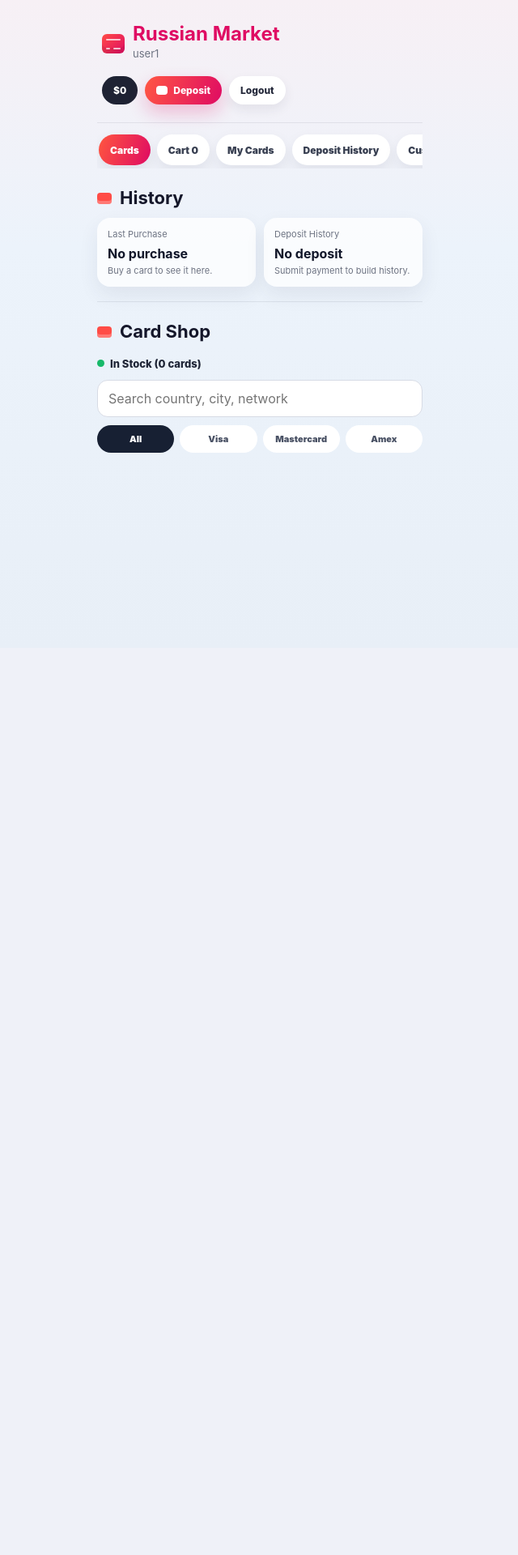
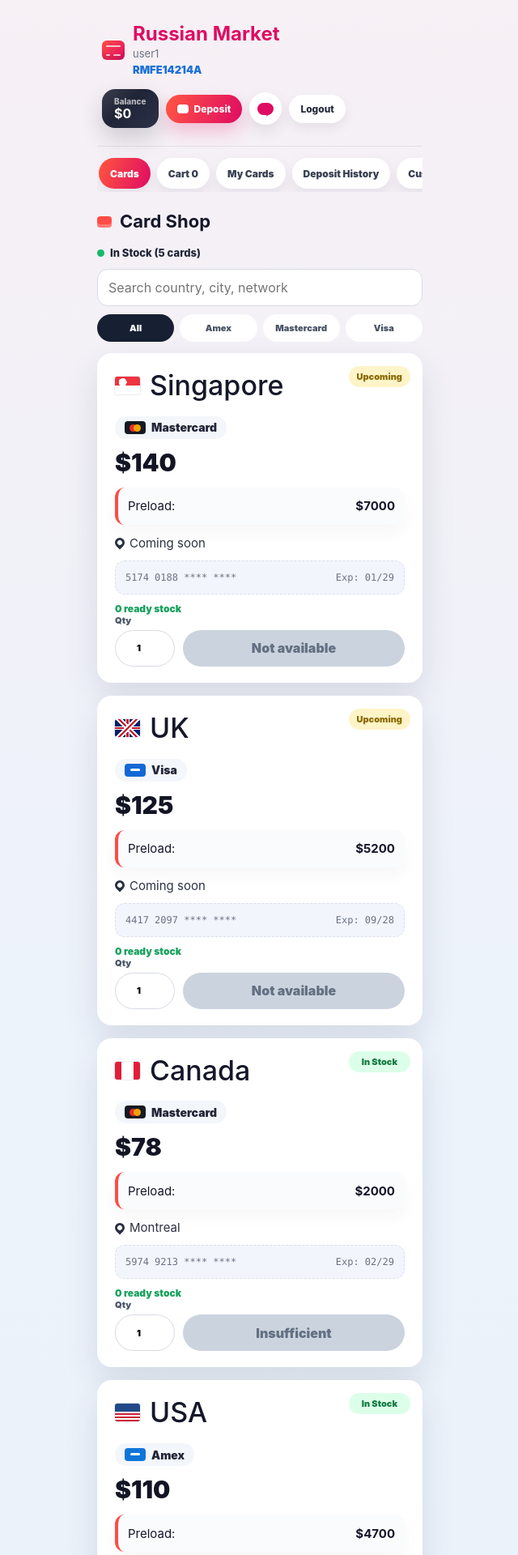
Before and after one commit to ibrahimprodhan393-create/CARD, a Flask app: page /dashboard in a window 1280 px wide. Shown: the top 1920 px of the page at 81% size, without its empty margins (319-959 px from the left). Before the commit the page ends 559 px from the top, so only its background shows below. Run offline with Flask 3, Linux system fonts and the light colour scheme; a user stored in the database is signed in; data comes from the database, SQL or seed files in the repository; both versions use the stored data as it was after the commit; data that the repository does not hold is empty; parts of the project's set-up code (start-up, migrations or seed data) failed here and were passed over; some libraries are stand-ins or nearby versions.

Commit message:
Add files via upload

```diff
--- a/app.py
+++ b/app.py
@@ -32,6 +32,7 @@ from db import connection, execute, init_db, insert, query_all, query_one, using
 
 UPLOAD_FOLDER = os.path.join(BASE_DIR, "static", "uploads")
 ALLOWED_EXTENSIONS = {"png", "jpg", "jpeg", "webp", "gif"}
+HASH_METHOD = "pbkdf2:sha256:180000"
 
 app = Flask(__name__)
 app.secret_key = os.getenv("SECRET_KEY", "change-this-secret-key")
@@ -46,6 +47,18 @@ def money_value(value):
     except (InvalidOperation, ValueError):
         amount = Decimal("0")
     return amount.quantize(Decimal("0.01"))
+
+
+def int_value(value, default=0, minimum=0, maximum=None):
+    try:
+        number = int(value)
+    except (TypeError, ValueError):
+        number = default
+    if minimum is not None:
+        number = max(minimum, number)
+    if maximum is not None:
+        number = min(maximum, number)
+    return number
 
 
 @app.template_filter("money")
@@ -192,7 +205,7 @@ def register():
             "username": username,
             "public_id": generate_public_id(),
             "profile_name": profile_name,
-            "password_hash": generate_password_hash(password),
+            "password_hash": generate_password_hash(password, method=HASH_METHOD),
             "balance": 0,
         },
     )
@@ -217,9 +230,10 @@ def dashboard():
         """
         SELECT cards.id, cards.country, cards.country_code, cards.network,
                cards.price, cards.preload, cards.city, cards.masked_number,
-               cards.expiry, cards.status, cards.image_filename, cards.image_mime,
+               cards.expiry, cards.status, cards.display_stock, cards.image_filename, cards.image_mime,
                CASE WHEN cards.image_data IS NOT NULL THEN 1 ELSE 0 END AS has_image_data,
-               COALESCE(stock.available_stock, 0) AS available_stock
+               COALESCE(stock.available_stock, 0) AS available_stock,
+               COALESCE(NULLIF(cards.display_stock, 0), COALESCE(stock.available_stock, 0), 0) AS shown_stock
         FROM cards
         LEFT JOIN (
             SELECT card_id, COUNT(*) AS available_stock
@@ -255,18 +269,16 @@ def dashboard():
         "SELECT * FROM custom_orders WHERE user_id = ? ORDER BY id DESC LIMIT 20",
         (user["id"],),
     )
-    latest_order = orders[0] if orders else None
-    latest_deposit = deposits[0] if deposits else None
+    networks = sorted({card["network"] for card in cards if card.get("network")})
     return render_template(
         "dashboard.html",
         user=user,
         cards=cards,
+        networks=networks,
         addresses=addresses,
         orders=orders,
         deposits=deposits,
         custom_orders=custom_orders,
-        latest_order=latest_order,
-        latest_deposit=latest_deposit,
         helper_email=get_setting("helper_email", "support@example.com"),
     )
 
@@ -310,7 +322,6 @@ def create_deposit():
             "status": "pending",
         },
     )
-    flash("Payment submitted. Balance updates after admin confirmation.", "success")
     return redirect(url_for("dashboard"))
 
 
@@ -376,10 +387,6 @@ def purchase(card_id):
                     ("sold", order_id, item["id"]),
                 )
 
-    if auto_approve:
-        flash("Purchase complete. Card details are now in My Cards.", "success")
-    else:
-        flash("Purchase request sent. Admin approval will unlock the card details.", "success")
     return redirect(url_for("dashboard"))
 
 
@@ -403,7 +410,32 @@ def custom_order():
             "status": "pending",
         },
     )
-    flash("Custom order submitted. Admin will review it.", "success")
+    return redirect(url_for("dashboard"))
+
+
+@app.post("/orders/<int:order_id>/delete")
+@login_required
+def user_delete_order(order_id):
+    user = current_user()
+    order = query_one(
+        "SELECT id, status FROM orders WHERE id = ? AND user_id = ?",
+        (order_id, user["id"]),
+    )
+    if order and order["status"] == "rejected":
+        execute("DELETE FROM orders WHERE id = ?", (order_id,))
+    return redirect(url_for("dashboard"))
+
+
+@app.post("/custom-orders/<int:custom_order_id>/delete")
+@login_required
+def user_delete_custom_order(custom_order_id):
+    user = current_user()
+    custom = query_one(
+        "SELECT id, status FROM custom_orders WHERE id = ? AND user_id = ?",
+        (custom_order_id, user["id"]),
+    )
+    if custom and custom["status"] == "rejected":
+        execute("DELETE FROM custom_orders WHERE id = ?", (custom_order_id,))
     return redirect(url_for("dashboard"))
 
 
@@ -470,7 +502,7 @@ def admin_dashboard():
         )
 
     user_details = {}
-    for item in users[:20]:
+    for item in (users[:20] if q else []):
         user_details[item["id"]] = {
             "deposits": query_all(
                 "SELECT * FROM deposits WHERE user_id = ? ORDER BY id DESC LIMIT 8",
@@ -516,9 +548,10 @@ def admin_dashboard():
             """
             SELECT cards.id, cards.country, cards.country_code, cards.network,
                    cards.price, cards.preload, cards.city, cards.masked_number,
-                   cards.expiry, cards.full_details, cards.status, cards.image_filename,
+                   cards.expiry, cards.full_details, cards.display_stock, cards.status, cards.image_filename,
                    cards.image_mime, CASE WHEN cards.image_data IS NOT NULL THEN 1 ELSE 0 END AS has_image_data,
-                   COALESCE(stock.available_stock, 0) AS available_stock
+                   COALESCE(stock.available_stock, 0) AS available_stock,
+                   COALESCE(NULLIF(cards.display_stock, 0), COALESCE(stock.available_stock, 0), 0) AS shown_stock
             FROM cards
             LEFT JOIN (
                 SELECT card_id, COUNT(*) AS available_stock
@@ -529,6 +562,7 @@ def admin_dashboard():
             ORDER BY cards.id DESC
             """
         ),
+        network_options=query_all("SELECT DISTINCT network FROM cards ORDER BY network"),
         stock_rows=query_all(
             """
             SELECT card_stock.*, cards.country, cards.network
@@ -604,7 +638,7 @@ def admin_update_credentials():
         """,
         (
             new_username,
-            generate_password_hash(new_password),
+            generate_password_hash(new_password, method=HASH_METHOD),
             credentials["id"],
         ),
     )
@@ -632,6 +666,7 @@ def admin_add_card():
             "masked_number": request.form.get("masked_number", "0000 0000 **** ****").strip(),
             "expiry": request.form.get("expiry", "01/30").strip(),
             "full_details": request.form.get("full_details", "").strip(),
+            "display_stock": int_value(request.form.get("display_stock"), 0),
             "status": request.form.get("status", "in_stock"),
             "image_filename": image_payload["image_filename"],
             "image_mime": image_payload["image_mime"],
@@ -664,7 +699,7 @@ def admin_update_card(card_id):
         """
         UPDATE cards
         SET country = ?, country_code = ?, network = ?, price = ?, preload = ?,
-            city = ?, masked_number = ?, expiry = ?, full_details = ?,
+            city = ?, masked_number = ?, expiry = ?, full_details = ?, display_stock = ?,
             status = ?, image_filename = ?, image_mime = ?, image_data = ?
         WHERE id = ?
         """,
@@ -678,6 +713,7 @@ def admin_update_card(card_id):
             request.form.get("masked_number", "").strip(),
             request.form.get("expiry", "").strip(),
             request.form.get("full_details", "").strip(),
+            int_value(request.form.get("display_stock"), 0),
             request.form.get("status", "in_stock"),
             image_filename,
             image_mime,
@@ -809,6 +845,10 @@ def admin_review_deposit(deposit_id, action):
 @admin_required
 def admin_review_order(order_id, action):
     order = query_one("SELECT * FROM orders WHERE id = ?", (order_id,))
+    if action == "delete":
+        if order:
+            execute("DELETE FROM orders WHERE id = ?", (order_id,))
+        return redirect(url_for("admin_dashboard"))
     if not order or order["status"] != "pending":
         flash("Order is not pending.", "error")
         return redirect(url_for("admin_dashboard"))
@@ -867,10 +907,23 @@ def admin_review_order(order_id, action):
     return redirect(url_for("admin_dashboard"))
 
 
+@app.post("/admin/orders/<int:order_id>/delete")
+@admin_required
+def admin_delete_order(order_id):
+    order = query_one("SELECT id FROM orders WHERE id = ?", (order_id,))
+    if order:
+        execute("DELETE FROM orders WHERE id = ?", (order_id,))
+    return redirect(url_for("admin_dashboard"))
+
+
 @app.post("/admin/custom-orders/<int:custom_order_id>/<action>")
 @admin_required
 def admin_review_custom_order(custom_order_id, action):
     custom = query_one("SELECT * FROM custom_orders WHERE id = ?", (custom_order_id,))
+    if action == "delete":
+        if custom:
+            execute("DELETE FROM custom_orders WHERE id = ?", (custom_order_id,))
+        return redirect(url_for("admin_dashboard"))
     if not custom or custom["status"] != "pending":
         flash("Custom order is not pending.", "error")
         return redirect(url_for("admin_dashboard"))
@@ -886,6 +939,15 @@ def admin_review_custom_order(custom_order_id, action):
             (custom_order_id,),
         )
         flash("Custom order rejected.", "success")
+    return redirect(url_for("admin_dashboard"))
+
+
+@app.post("/admin/custom-orders/<int:custom_order_id>/delete")
+@admin_required
+def admin_delete_custom_order(custom_order_id):
+    custom = query_one("SELECT id FROM custom_orders WHERE id = ?", (custom_order_id,))
+    if custom:
+        execute("DELETE FROM custom_orders WHERE id = ?", (custom_order_id,))
     return redirect(url_for("admin_dashboard"))
 
 
@@ -905,9 +967,17 @@ def api_user_status():
         "SELECT COUNT(*) AS count FROM orders WHERE user_id = ? AND status = 'pending'",
         (user["id"],),
     )
+    deposit_pending_state = query_one(
+        "SELECT COUNT(*) AS count FROM deposits WHERE user_id = ? AND status = 'pending'",
+        (user["id"],),
+    )
+    custom_state = query_one(
+        "SELECT COUNT(*) AS count, COALESCE(MAX(id), 0) AS max_id FROM custom_orders WHERE user_id = ?",
+        (user["id"],),
+    )
     return jsonify(
         {
-            "version": f"{user['balance']}:{order_state['count']}:{order_state['max_id']}:{deposit_state['count']}:{deposit_state['max_id']}:{pending_state['count']}",
+            "version": f"{user['balance']}:{order_state['count']}:{order_state['max_id']}:{deposit_state['count']}:{deposit_state['max_id']}:{pending_state['count']}:{deposit_pending_state['count']}:{custom_state['count']}:{custom_state['max_id']}",
             "balance": str(user["balance"]),
         }
     )
@@ -921,6 +991,8 @@ def api_admin_status():
         "orders": query_one("SELECT COUNT(*) AS count, COALESCE(MAX(id), 0) AS max_id FROM orders WHERE status = 'pending'"),
         "custom": query_one("SELECT COUNT(*) AS count, COALESCE(MAX(id), 0) AS max_id FROM custom_orders WHERE status = 'pending'"),
         "users": query_one("SELECT COUNT(*) AS count, COALESCE(MAX(id), 0) AS max_id FROM users"),
+        "all_orders": query_one("SELECT COUNT(*) AS count, COALESCE(MAX(id), 0) AS max_id FROM orders"),
+        "all_deposits": query_one("SELECT COUNT(*) AS count, COALESCE(MAX(id), 0) AS max_id FROM deposits"),
     }
     return jsonify(
         {
--- a/static/css/styles.css
+++ b/static/css/styles.css
@@ -346,8 +393,59 @@ a {
 }
 
 .balance-pill {
-  background: #1e2233;
+  min-height: 48px;
+  align-items: flex-start;
+  flex-direction: column;
+  gap: 2px;
+  border-radius: 16px;
+  background:
+    linear-gradient(135deg, rgba(255, 255, 255, 0.16), transparent 42%),
+    linear-gradient(135deg, #171b2b, #2b3148);
   color: #fff;
+  padding: 8px 15px;
+  box-shadow: 0 12px 28px rgba(20, 25, 42, 0.18);
+}
+
+.balance-pill span {
+  color: rgba(255, 255, 255, 0.68);
+  font-size: 10px;
+  line-height: 1;
+}
+
+.balance-pill strong {
+  font-size: 16px;
+  line-height: 1;
+}
+
+.help-bubble {
+  position: relative;
+  display: inline-grid;
+  width: 40px;
+  height: 40px;
+  place-items: center;
+  border-radius: 50%;
+  background: #fff;
+  color: var(--pink);
+  text-decoration: none;
+  box-shadow: 0 8px 18px rgba(35, 40, 58, 0.1);
+}
+
+.help-bubble span {
+  width: 20px;
+  height: 15px;
+  border-radius: 9px;
+  background: currentColor;
+}
+
+.help-bubble span::after {
+  position: absolute;
+  right: 12px;
+  bottom: 10px;
+  width: 7px;
+  height: 7px;
+  background: currentColor;
+  clip-path: polygon(0 0, 100% 0, 0 100%);
+  content: "";
 }
 
 .history-pill {
@@ -451,7 +549,7 @@ a {
 
 .network-tabs {
   display: grid;
-  grid-template-columns: repeat(4, 1fr);
+  grid-template-columns: repeat(auto-fit, minmax(74px, 1fr));
   gap: 7px;
 }
 
--- a/static/js/app.js
+++ b/static/js/app.js
@@ -11,12 +11,14 @@
     const userTab = event.target.closest("[data-section-tab]");
     if (userTab) {
       showUserSection(userTab.dataset.sectionTab);
+      localStorage.setItem("russian-market-user-section", userTab.dataset.sectionTab);
       return;
     }
 
     const adminTab = event.target.closest("[data-admin-tab]");
     if (adminTab) {
       showAdminSection(adminTab.dataset.adminTab);
+      localStorage.setItem("russian-market-admin-section", adminTab.dataset.adminTab);
       return;
     }
 
@@ -58,6 +60,9 @@
       const id = buyCart.dataset.buyCart;
       const item = getCart().find((entry) => entry.id === id);
       if (!item) return;
+      if (!window.confirm("Confirm purchase?")) {
+        return;
+      }
       saveCart(getCart().filter((entry) => entry.id !== id));
       submitPurchase(item);
       return;
@@ -112,6 +117,17 @@
       } catch (error) {
         copyButton.textContent = "Copy failed";
       }
+    }
+
+    const passwordToggle = event.target.closest("[data-toggle-password]");
+    if (passwordToggle) {
+      const input = passwordToggle.closest(".password-field")?.querySelector("input");
+      if (!input) return;
+      const visible = input.type === "text";
+      input.type = visible ? "password" : "text";
+      passwordToggle.classList.toggle("is-visible", !visible);
+      passwordToggle.setAttribute("aria-label", visible ? "Show password" : "Hide password");
+      return;
     }
   });
 
@@ -261,10 +277,18 @@
       }
     };
     await check();
-    setInterval(check, 7000);
+    setInterval(check, 4000);
   }
 
   renderCart();
   filterCards();
+  const storedUserSection = localStorage.getItem("russian-market-user-section");
+  if (storedUserSection && document.querySelector(`[data-user-section="${storedUserSection}"]`)) {
+    showUserSection(storedUserSection);
+  }
+  const storedAdminSection = localStorage.getItem("russian-market-admin-section");
+  if (storedAdminSection && document.querySelector(`[data-admin-section="${storedAdminSection}"]`)) {
+    showAdminSection(storedAdminSection);
+  }
   setupLiveRefresh();
 })();
--- a/templates/base.html
+++ b/templates/base.html
@@ -19,6 +19,8 @@
 
     {% block content %}{% endblock %}
 
+    <footer class="site-footer">Copyright Russian Market 2026 all rights reserved</footer>
+
     <script src="{{ url_for('static', filename='js/app.js') }}"></script>
   </body>
 </html>
--- a/templates/dashboard.html
+++ b/templates/dashboard.html
@@ -17,11 +17,14 @@
     </div>
 
     <div class="action-row">
-      <span class="balance-pill">{{ user.balance | money }}</span>
+      <span class="balance-pill"><span>Balance</span><strong>{{ user.balance | money }}</strong></span>
       <button class="deposit-pill" type="button" data-open-modal="depositModal">
         <span class="mini-card-icon"></span>
         Deposit
       </button>
+      <a class="help-bubble" href="mailto:{{ helper_email }}" aria-label="Help" title="{{ helper_email }}">
+        <span></span>
+      </a>
       <form method="post" action="{{ url_for('logout') }}">
         <button class="logout-button" type="submit">Logout</button>
       </form>
@@ -34,38 +37,7 @@
     <button type="button" data-section-tab="mycards">My Cards</button>
     <button type="button" data-section-tab="deposits">Deposit History</button>
     <button type="button" data-section-tab="custom">Custom Order</button>
-    <button type="button" data-section-tab="help">Help</button>
   </nav>
-
-  <section class="section-block history-overview">
-    <div class="section-title">
-      <span class="history-icon"></span>
-      <h1>History</h1>
-    </div>
-
-    <div class="history-summary-grid">
-      <article>
-        <span>Last Purchase</span>
-        {% if latest_order %}
-          <strong>{{ latest_order.country }} {{ latest_order.network }}</strong>
-          <small>{{ latest_order.price | money }} - {{ latest_order.status }}</small>
-        {% else %}
-          <strong>No purchase</strong>
-          <small>Buy a card to see it here.</small>
-        {% endif %}
-      </article>
-      <article>
-        <span>Deposit History</span>
-        {% if latest_deposit %}
-          <strong>{{ latest_deposit.currency }} {{ latest_deposit.amount | money }}</strong>
-          <small>{{ latest_deposit.status }} - {{ latest_deposit.txid }}</small>
-        {% else %}
-          <strong>No deposit</strong>
-          <small>Submit payment to build history.</small>
-        {% endif %}
-      </article>
-    </div>
-  </section>
 
   <section class="section-block user-section active" data-user-section="cards">
     <div class="section-title">
@@ -81,9 +53,9 @@
       <input type="search" placeholder="Search country, city, network" data-card-search>
       <div class="network-tabs">
         <button class="active" type="button" data-network-filter="all">All</button>
-        <button type="button" data-network-filter="visa">Visa</button>
-        <button type="button" data-network-filter="mastercard">Mastercard</button>
-        <button type="button" data-network-filter="amex">Amex</button>
+        {% for network in networks %}
+          <button type="button" data-network-filter="{{ network | network_slug }}">{{ network }}</button>
+        {% endfor %}
       </div>
     </div>
 
@@ -138,7 +110,7 @@
             <span>Exp: {{ card.expiry }}</span>
           </div>
 
-          <div class="stock-count">{{ card.available_stock }} ready stock</div>
+          <div class="stock-count">{{ card.shown_stock }} ready stock</div>
 
           <form class="add-cart-form">
             <label class="qty-label">
@@ -186,12 +158,16 @@
           <article class="history-item">
             <div>
               <strong>{{ order.country }} {{ order.network }}</strong>
-              <span>{{ order.price | money }} - {{ order.status }}</span>
+              <span>{{ order.price | money }} - Qty {{ order.quantity }} - {% if order.status == "pending" %}In Process{% elif order.status == "approved" %}Approved{% else %}Unsuccessful Order{% endif %}</span>
             </div>
             {% if order.status == "approved" %}
               <pre>{{ order.view_details }}</pre>
+            {% elif order.status == "rejected" %}
+              <form method="post" action="{{ url_for('user_delete_order', order_id=order.id) }}">
+                <button class="danger-button compact" type="submit">Delete</button>
+              </form>
             {% else %}
-              <p>Waiting for admin approval.</p>
+              <p>In Process</p>
             {% endif %}
           </article>
         {% endfor %}
@@ -212,7 +188,15 @@
         {% for deposit in deposits %}
           <article class="history-item slim">
             <strong>{{ deposit.currency }} {{ deposit.amount | money }}</strong>
-            <span>{{ deposit.status }} - {{ deposit.txid }}</span>
+            <span>
+              {% if deposit.status == "approved" %}
+                Successfully Deposit
+              {% elif deposit.status == "rejected" %}
+                Unsuccessful Deposit
+              {% else %}
+                In Process
+              {% endif %}
+            </span>
           </article>
         {% endfor %}
       </div>
@@ -227,11 +211,14 @@
       <h2>Custom Card Order</h2>
     </div>
     <form class="custom-order-form" method="post" action="{{ url_for('custom_order') }}">
-      <select name="card_type">
-        <option>Visa</option>
-        <option>Mastercard</option>
-        <option>Amex</option>
-      </select>
+      <input name="card_type" list="cardTypeOptions" placeholder="Visa, Mastercard, Debit Card" required>
+      <datalist id="cardTypeOptions">
+        {% for network in networks %}
+          <option value="{{ network }}">
+        {% endfor %}
+        <option value="Debit Card">
+        <option value="Credit Card">
+      </datalist>
       <input name="country" placeholder="Country / region">
       <input name="quantity" type="number" min="1" max="100" value="1">
       <input name="budget" type="number" min="0" step="0.01" placeholder="Budget">
@@ -243,23 +230,17 @@
       <div class="history-list">
         {% for custom in custom_orders %}
           <article class="history-item slim">
-            <strong>{{ custom.card_type }} x{{ custom.quantity }} - {{ custom.status }}</strong>
+            <strong>{{ custom.card_type }} x{{ custom.quantity }} - {% if custom.status == "pending" %}In Process{% elif custom.status == "approved" %}Approved{% else %}Rejected{% endif %}</strong>
             <span>{{ custom.country }} - {{ custom.budget | money }}</span>
+            {% if custom.status == "rejected" %}
+              <form method="post" action="{{ url_for('user_delete_custom_order', custom_order_id=custom.id) }}">
+                <button class="danger-button compact" type="submit">Delete</button>
+              </form>
+            {% endif %}
           </article>
         {% endfor %}
       </div>
     {% endif %}
-  </section>
-
-  <section class="section-block compact-section user-section" data-user-section="help">
-    <div class="section-title">
-      <span class="deposit-history-icon"></span>
-      <h2>Help</h2>
-    </div>
-    <article class="help-card">
-      <span>Support Email</span>
-      <a href="mailto:{{ helper_email }}">{{ helper_email }}</a>
-    </article>
   </section>
 </main>
 
```
Also changed, not shown: other parts of static/css/styles.css (+67 -0 lines), db.py (+14 -4 lines), neon_setup.sql (added, +129 -0 lines), templates/admin.html (+28 -8 lines), templates/login.html (+7 -2 lines), README.md.
